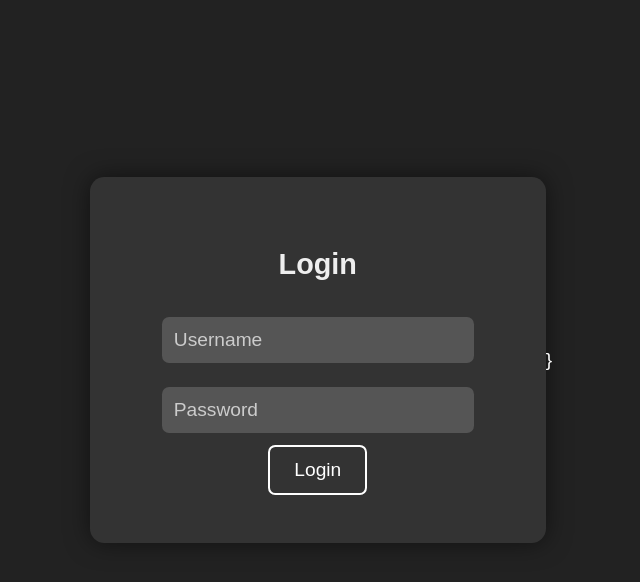
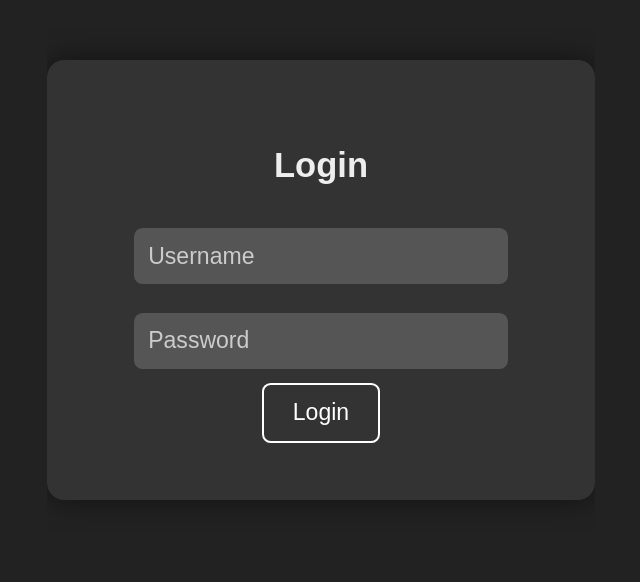
Before and after one commit to Eeshaq007/eeshaq.dev, a plain HTML site: page index.html in a window 1280 px wide. Shown: the part 120-702 px from the top of the page, without its empty margins (319-959 px from the left). Drawn offline with Linux system fonts and the light colour scheme.

Commit message:
Update index.html

```diff
--- a/index.html
+++ b/index.html
@@ -5,16 +5,17 @@
   <meta name="viewport" content="width=device-width, initial-scale=1.0">
   <title>Login Page</title>
   <style>
-    body {
+    html, body {
+      height: 100%;
+      margin: 0;
+      display: flex;
+      justify-content: center;
+      align-items: center;
       background-color: #222; /* dark gray background */
       color: white;
       font-family: Arial, sans-serif;
-      display: flex;
-      justify-content: center;
-      align-items: center;
-      height: 100vh;
-      margin: 0;
-      zoom: 1.2; /* zooms in the whole page */
+      zoom: 1.2; /* zoom in the whole page */
+      overflow: hidden; /* prevent scrolling */
     }
 
     .login-box {
@@ -81,8 +82,8 @@
       const username = document.getElementById('username').value;
       const password = document.getElementById('password').value;
 
-      // Demo login credentials
-      if(username === "user" && password === "pass") {
+      // Updated credentials
+      if(username === "EeshaqB" && password === "Eeshaq2014#?") {
         window.location.href = "duck.html"; // Redirect to DuckDuckGo viewer
       } else {
         alert("Invalid credentials");
@@ -91,7 +92,3 @@
   </script>
 </body>
 </html>
-}
-</script>
-</body>
-</html>
```
